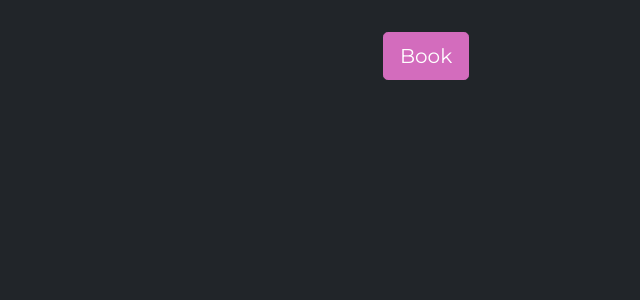
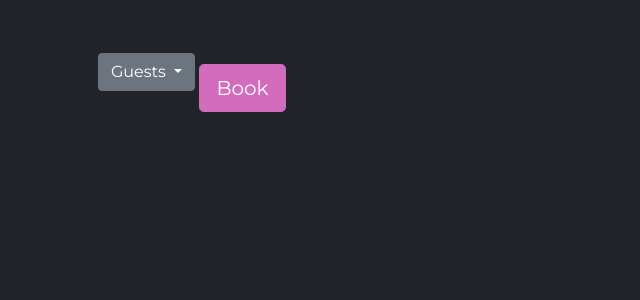
Before and after one commit to CHAMPION316/Gourmet-Chow-Restaurant, a Django app: page /book.html/ in a window 1280 px wide. Shown: the part 78-378 px from the top of the page, without its empty margins (0-640 px from the left). Run offline with Django 3.2, Linux system fonts and the light colour scheme.

Commit message:
Update styling

```diff
--- a/templates/book.html
+++ b/templates/book.html
@@ -4,12 +4,37 @@
 
 <div class="container">
     <div class="row mb-5">
-        <div class="col-12 col-md-6 mx-auto">
+        <div class="col-12 mx-auto">
             <form class="px-3 pt-3" action="post">
-                <button type="submit" class="btn btn-lg my-3 btn-primary text-color button1">Book</button>
+                <div class="btn-group">
+                    <button class="btn btn-secondary dropdown-toggle" type="button" id="defaultDropdown" data-bs-toggle="dropdown" data-bs-auto-close="true" aria-expanded="false">
+                    Guests
+                    </button>
+                    <ul class="dropdown-menu" aria-labelledby="defaultDropdown">
+                    <li><a class="dropdown-item" href="#">2 Guests</a></li>
+                    <li><a class="dropdown-item" href="#">3 Guests</a></li>
+                    <li><a class="dropdown-item" href="#">4 Guests</a></li>
+                    <li><a class="dropdown-item" href="#">5 Guests</a></li>
+                    <li><a class="dropdown-item" href="#">6 Guests</a></li>
+                    </ul>
+                </div>
+                <button type="submit" class="btn btn-lg my-3 mt-5 btn-primary text-color button1">Book</button>
             </form>
         </div>
     </div>
 </div>
 
+<div class="container">
+    <div class="row justify-content-center">
+        <form action="">
+            <div class="col-4">
+            One of two columns
+            </div>
+            <div class="col-4">
+            One of two columns
+            </div>
+        </form>
+    </div>
+</div>
+
 {% endblock content %}
```
